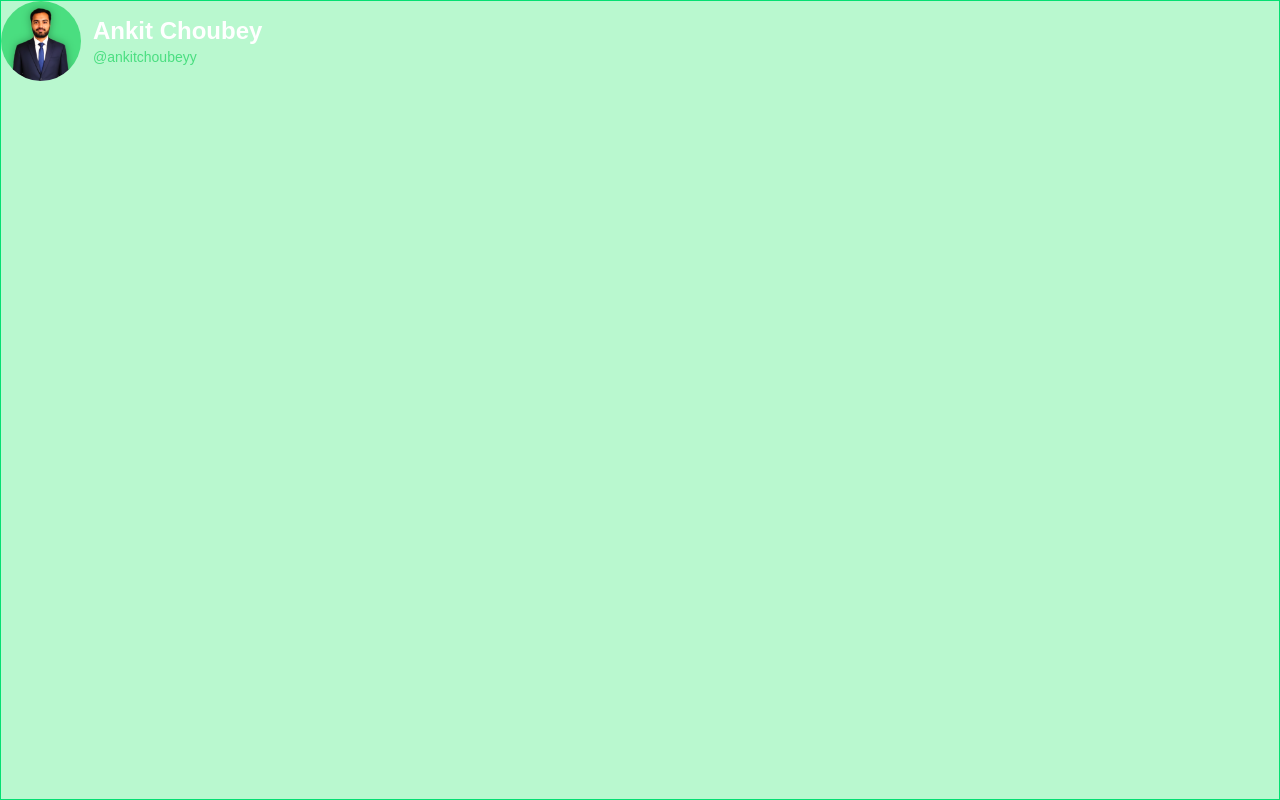
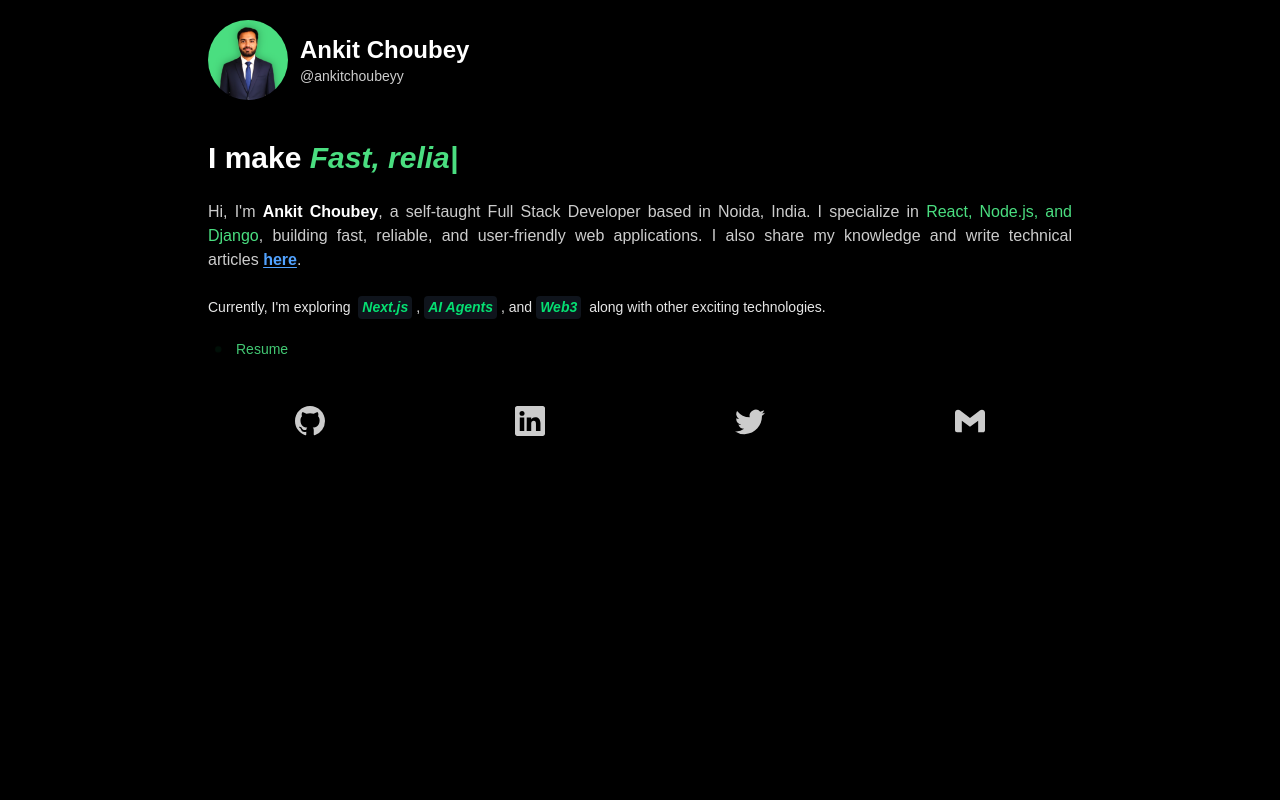
Before and after one commit to ankitchoubeyy/portfolio-ankit-choubey, a Next.js app: page / in a window 1280 px wide. Built offline with nearby package versions, Linux system fonts and the light colour scheme.

Commit message:
Added Hero section

```diff
--- a/src/app/globals.css
+++ b/src/app/globals.css
@@ -8,12 +8,6 @@
   --secondary: #FFD500;
 }
 
-/* Global reset & base styles */
-* {
-  margin: 0;
-  padding: 0;
-  box-sizing: border-box;
-}
 
 html {
   scroll-behavior: smooth;
--- a/src/app/page.js
+++ b/src/app/page.js
@@ -1,10 +1,12 @@
 import Header from '@/components/Header'
+import Hero from '@/components/Hero'
 import React from 'react'
 
 const page = () => {
   return (
-    <main className="px-4 sm:px-8 py-6 min-h-screen bg-green-200 border border-green-400">
+    <main className="max-w-4xl mx-auto px-4 py-5 min-h-screen">
       <Header />
+      <Hero />
     </main>
 
   )
--- /dev/null
+++ b/src/components/FocusAndResume.js
@@ -0,0 +1,57 @@
+"use client";
+
+export default function FocusAndResume() {
+  return (
+    <div className="mt-6 text-white/90">
+      {/* Current Focus */}
+      <p className="text-sm leading-relaxed">
+        Currently, I&apos;m exploring{" "}
+        <span className="relative inline-block mx-1">
+          <span className="absolute inset-0 bg-gray-800/50 backdrop-blur-md rounded px-1"></span>
+          <span className="relative z-10 text-green-400 font-bold italic px-1">
+            Next.js
+          </span>
+        </span>
+        ,
+        <span className="relative inline-block mx-1">
+          <span className="absolute inset-0 bg-gray-800/50 backdrop-blur-md rounded px-1"></span>
+          <span className="relative z-10 text-green-400 font-bold italic px-1">
+            AI Agents
+          </span>
+        </span>
+        , and
+        <span className="relative inline-block mx-1">
+          <span className="absolute inset-0 bg-gray-800/50 backdrop-blur-md rounded px-1"></span>
+          <span className="relative z-10 text-green-400 font-semibold italic px-1">
+            Web3
+          </span>
+        </span>{" "}
+        along with other exciting technologies.
+      </p>
+
+      {/* Resume */}
+      <a
+        href="https://drive.google.com/file/d/12MAJPHr_fuHZAyQagZEAqQjGJOsYswBV/view?usp=sharing"
+        target="_blank"
+        rel="noopener noreferrer"
+        className="text-primary mt-5 inline-flex items-center gap-2 opacity-90 text-sm hover:underline"
+      >
+        <svg
+          xmlns="http://www.w3.org/2000/svg"
+          width="20"
+          height="20"
+          viewBox="0 0 24 24"
+          fill="none"
+          stroke="currentColor"
+          strokeWidth="2"
+          strokeLinecap="round"
+          strokeLinejoin="round"
+          className="lucide lucide-dot animate-ping text-green-400"
+        >
+          <circle cx="12.1" cy="12.1" r="1"></circle>
+        </svg>
+        Resume
+      </a>
+    </div>
+  );
+}
--- a/src/components/Header.js
+++ b/src/components/Header.js
@@ -3,7 +3,7 @@ import React from 'react'
 
 const Header = () => {
     return (
-        <div className=' flex items-center justify-start gap-2 sm:gap-3'>
+        <div className='flex items-center justify-start gap-2 sm:gap-3 mb-10'>
             <div className="relative w-20 h-20">
                 <Image
                     src="/profile.png"
@@ -13,8 +13,8 @@ const Header = () => {
                 />
             </div>
             <div className=''>
-                <h1 className='text-xl md:text-2xl font-bold text-white m-0'>Ankit Choubey</h1>
-                <p className='text-primary text-sm'>@ankitchoubeyy</p>
+                <h1 className='text-xl md:text-2xl font-bold text-white'>Ankit Choubey</h1>
+                <p className='text-white/80 text-sm'>@ankitchoubeyy</p>
             </div>
         </div>
     )
--- /dev/null
+++ b/src/components/Hero.js
@@ -0,0 +1,48 @@
+"use client";
+import { TypeAnimation } from "react-type-animation";
+import FocusAndResume from "./FocusAndResume";
+import SocialIcons from "./SocialIcons";
+
+const Hero = () => {
+    return (
+        <div className='my-4'>
+            {/* Type Animation */}
+            <h2 className='text-xl sm:text-2xl md:text-3xl font-bold my-4 md:my-6'>I make <span className='text-primary italic'><TypeAnimation
+                sequence={[
+                    "Web applications.",
+                    1000,
+                    "Fast, reliable websites.",
+                    1000,
+                    "Coffee.",
+                    1000
+                ]}
+                wrapper="span"
+                speed={50}
+                repeat={Infinity}
+            /></span> </h2>
+
+            {/* Introduction */}
+            <p className="text-sm md:text-base my-2 text-justify text-white/80">
+                Hi, I&apos;m <span className="text-white font-semibold">Ankit Choubey</span>, a self-taught Full Stack Developer based in Noida, India. I specialize in
+                <span className="text-primary font-medium"> React, Node.js, and Django</span>, building fast, reliable, and user-friendly web applications.
+                I also share my knowledge and write technical articles&nbsp;
+                <a
+                    href="https://www.devshiping.com/"
+                    target="_blank"
+                    rel="noopener noreferrer"
+                    className="text-blue-400 hover:text-blue-500 font-semibold underline underline-offset-2"
+                >
+                    here
+                </a>.
+            </p>
+
+            {/* Focus and Resume */}
+            <FocusAndResume />
+
+            {/* Social Icons */}
+            <SocialIcons />
+        </div>
+    )
+}
+
+export default Hero
--- /dev/null
+++ b/src/components/SocialIcons.js
@@ -0,0 +1,51 @@
+"use client";
+import React from "react";
+import { BsGithub, BsLinkedin, BsTwitter,  } from "react-icons/bs";
+import { SiGmail } from "react-icons/si";
+
+const socialData = [
+  {
+    id: 1,
+    icon: <BsGithub />,
+    path: "https://github.com/ankitchoubeyy",
+    color: "hover:text-gray-400",
+  },
+  {
+    id: 2,
+    icon: <BsLinkedin />,
+    path: "https://www.linkedin.com/in/ankitchoubey/",
+    color: "hover:text-blue-500",
+  },
+  {
+    id: 3,
+    icon: <BsTwitter />,
+    path: "https://twitter.com/codewithchoubey",
+    color: "hover:text-sky-400",
+  },
+  {
+    id: 4,
+    icon: <SiGmail />,
+    path: "mailto:ankitchoubeyy@gmail.com",
+    color: "hover:text-red-400",
+  },
+];
+
+const SocialIcons = () => {
+  return (
+    <div className="flex items-center justify-around gap-4 mt-6 md:mt-10">
+      {socialData.map((item) => (
+        <a
+          key={item.id}
+          href={item.path}
+          target="_blank"
+          rel="noopener noreferrer"
+          className={`text-white/80 text-3xl transition-transform duration-300 transform hover:scale-125 ${item.color}`}
+        >
+          {item.icon}
+        </a>
+      ))}
+    </div>
+  );
+};
+
+export default SocialIcons;
```
Also changed, not shown: package.json (+5 -3 lines), 1 other file (tests, documents, lock files or other folders).
